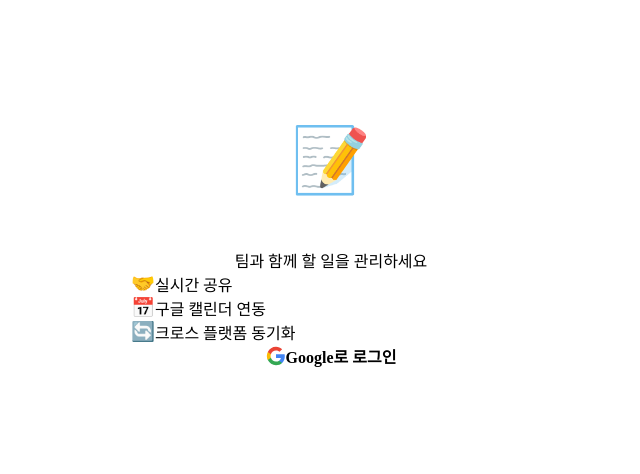
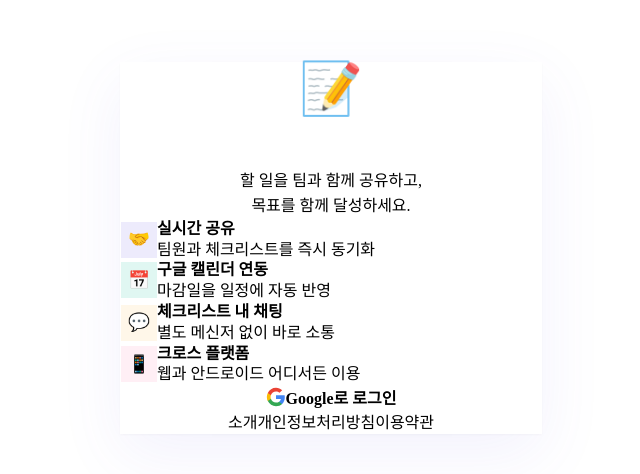
Before and after one commit to bayred78/TodoList-Share, a React (Vite) app: page /login in a window 1280 px wide. Shown: the part 160-634 px from the top of the page, without its empty margins (309-949 px from the left). Built offline with nearby package versions, Linux system fonts and the light colour scheme; no server answers; the HTML template or start-up script is replaced by a standard one; what @capacitor/core would draw is missing.

Commit message:
2026-03-13 로그인 페이지 리디자인, 랜딩 페이지 강점 배너, 캘린더 PC 크기 고정

```diff
--- a/src/components/CalendarView.css
+++ b/src/components/CalendarView.css
@@ -3,6 +3,8 @@
 .cal-view {
     position: relative;
     padding: var(--spacing-sm);
+    max-width: 480px;
+    margin: 0 auto;
 }
 
 /* 인증 필요 화면 */
--- a/src/pages/LoginPage.css
+++ b/src/pages/LoginPage.css
@@ -1,61 +1,133 @@
+/* ===== LoginPage — 균형 잡힌 프리미엄 디자인 ===== */
+
 .login-page {
     min-height: 100vh;
     display: flex;
     align-items: center;
     justify-content: center;
+    padding: var(--spacing-md);
+    background: linear-gradient(160deg, #F0EDFF 0%, var(--color-bg) 40%, #E8F8F5 100%);
     position: relative;
     overflow: hidden;
-    padding: var(--spacing-md);
 }
 
-.login-card {
-    width: 100%;
-    max-width: 400px;
-    text-align: center;
-    padding: var(--spacing-2xl) var(--spacing-xl);
-    background: var(--color-bg-card);
-    border-radius: var(--radius-xl);
-    border: 1px solid var(--color-border);
-    box-shadow: var(--shadow-lg);
-    position: relative;
-    z-index: 2;
-    animation: scaleIn 0.4s ease;
+/* ===== 배경 장식 (은은하지만 생동감 있는 블롭) ===== */
+.login-bg-decoration {
+    position: fixed;
+    inset: 0;
+    pointer-events: none;
+    z-index: 0;
+    overflow: hidden;
 }
 
-.login-logo {
-    font-size: 4rem;
-    margin-bottom: var(--spacing-md);
-    animation: float 3s ease-in-out infinite;
+.login-blob {
+    position: absolute;
+    border-radius: 50%;
+    filter: blur(60px);
+    opacity: 0.15;
 }
 
-@keyframes float {
+.login-blob-1 {
+    width: 320px;
+    height: 320px;
+    background: var(--color-primary);
+    top: -80px;
+    right: -60px;
+    animation: blobFloat 8s ease-in-out infinite;
+}
 
-    0%,
-    100% {
-        transform: translateY(0);
+.login-blob-2 {
+    width: 250px;
+    height: 250px;
+    background: var(--color-secondary);
+    bottom: -60px;
+    left: -40px;
+    animation: blobFloat 10s ease-in-out infinite 2s;
+}
+
+.login-blob-3 {
+    width: 180px;
+    height: 180px;
+    background: var(--color-accent);
+    top: 40%;
+    right: 15%;
+    animation: blobFloat 12s ease-in-out infinite 4s;
+}
+
+@keyframes blobFloat {
+    0%, 100% {
+        transform: translate(0, 0) scale(1);
     }
-
-    50% {
-        transform: translateY(-10px);
+    33% {
+        transform: translate(15px, -20px) scale(1.05);
+    }
+    66% {
+        transform: translate(-10px, 10px) scale(0.97);
     }
 }
 
+/* ===== 로그인 카드 ===== */
+.login-card {
+    width: 100%;
+    max-width: 420px;
+    background: rgba(255, 255, 255, 0.82);
+    backdrop-filter: blur(20px);
+    -webkit-backdrop-filter: blur(20px);
+    border-radius: var(--radius-xl);
+    border: 1px solid rgba(255, 255, 255, 0.6);
+    box-shadow:
+        0 20px 60px rgba(108, 92, 231, 0.08),
+        0 1px 3px rgba(0, 0, 0, 0.04);
+    padding: var(--spacing-2xl) var(--spacing-xl);
+    text-align: center;
+    position: relative;
+    z-index: 2;
+    animation: cardEnter 0.6s cubic-bezier(0.16, 1, 0.3, 1);
+}
+
+@keyframes cardEnter {
+    from {
+        opacity: 0;
+        transform: translateY(24px) scale(0.97);
+    }
+    to {
+        opacity: 1;
+        transform: translateY(0) scale(1);
+    }
+}
+
+/* ===== 로고 영역 ===== */
+.login-logo {
+    font-size: 3.2rem;
+    margin-bottom: var(--spacing-sm);
+    display: inline-block;
+    animation: logoFloat 4s ease-in-out infinite;
+}
+
+@keyframes logoFloat {
+    0%, 100% { transform: translateY(0); }
+    50% { transform: translateY(-6px); }
+}
+
 .login-title {
-    font-size: var(--font-size-3xl);
-    font-weight: 700;
-    background: linear-gradient(135deg, var(--color-primary-light), var(--color-secondary));
+    font-size: var(--font-size-2xl);
+    font-weight: 800;
+    background: linear-gradient(135deg, var(--color-primary), var(--color-primary-dark));
     -webkit-background-clip: text;
     -webkit-text-fill-color: transparent;
     background-clip: text;
-    margin-bottom: var(--spacing-sm);
+    margin-bottom: var(--spacing-xs);
+    letter-spacing: -0.3px;
 }
 
 .login-subtitle {
+    font-size: var(--font-size-sm);
     color: var(--color-text-secondary);
-    font-size: var(--font-size-md);
     margin-bottom: var(--spacing-xl);
+    line-height: 1.6;
 }
 
+/* ===== 기능 하이라이트 (컬러폴 아이콘 + 설명) ===== */
 .login-features {
     display: flex;
     flex-direction: column;
@@ -66,48 +138,113 @@
 .login-feature {
     display: flex;
     align-items: center;
-    gap: var(--spacing-sm);
+    gap: var(--spacing-md);
     padding: var(--spacing-sm) var(--spacing-md);
-    background: var(--color-bg-glass);
+    background: var(--color-bg);
     border-radius: var(--radius-md);
-    font-size: var(--font-size-sm);
-    color: var(--color-text-secondary);
+    text-align: left;
+    transition: all var(--transition-normal);
+    animation: featureSlideIn 0.5s ease both;
 }
 
-.login-feature-icon {
-    font-size: 1.2rem;
+.login-feature:nth-child(1) { animation-delay: 0.15s; }
+.login-feature:nth-child(2) { animation-delay: 0.25s; }
+.login-feature:nth-child(3) { animation-delay: 0.35s; }
+.login-feature:nth-child(4) { animation-delay: 0.45s; }
+
+@keyframes featureSlideIn {
+    from {
+        opacity: 0;
+        transform: translateX(-12px);
+    }
+    to {
+        opacity: 1;
+        transform: translateX(0);
+    }
 }
 
+.login-feature:hover {
+    background: var(--color-bg-elevated);
+    transform: translateX(4px);
+}
+
+.login-feature-icon-wrap {
+    width: 36px;
+    height: 36px;
+    border-radius: var(--radius-sm);
+    display: flex;
+    align-items: center;
+    justify-content: center;
+    font-size: 1.1rem;
+    flex-shrink: 0;
+}
+
+.login-feature-icon-wrap.purple {
+    background: rgba(108, 92, 231, 0.12);
+}
+.login-feature-icon-wrap.green {
+    background: rgba(0, 184, 148, 0.12);
+}
+.login-feature-icon-wrap.orange {
+    background: rgba(253, 203, 110, 0.15);
+}
+.login-feature-icon-wrap.pink {
+    background: rgba(253, 121, 168, 0.12);
+}
+
+.login-feature-text {
+    display: flex;
+    flex-direction: column;
+}
+
+.login-feature-name {
+    font-size: var(--font-size-sm);
+    font-weight: 600;
+    color: var(--color-text);
+    line-height: 1.3;
+}
+
+.login-feature-desc {
+    font-size: var(--font-size-xs);
+    color: var(--color-text-muted);
+    line-height: 1.3;
+}
+
+/* ===== Google 로그인 버튼 ===== */
 .btn-google {
     display: flex;
     align-items: center;
     justify-content: center;
     gap: var(--spacing-sm);
     width: 100%;
-    padding: var(--spacing-md) var(--spacing-lg);
-    background: white;
+    padding: 14px var(--spacing-lg);
+    background: var(--color-bg-card);
     color: var(--color-text);
     border-radius: var(--radius-full);
     font-weight: 600;
     font-size: var(--font-size-md);
+    border: 1px solid var(--color-border);
+    box-shadow: var(--shadow-sm);
     transition: all var(--transition-normal);
-    box-shadow: var(--shadow-sm);
     cursor: pointer;
-    border: none;
     font-family: inherit;
+    animation: featureSlideIn 0.5s ease 0.55s both;
 }
 
 .btn-google:hover {
-    transform: translateY(-2px);
+    transform: translateY(-3px);
     box-shadow: var(--shadow-md);
+    border-color: var(--color-primary-light);
+    background: linear-gradient(135deg, #FAFAFA, #F0EDFF);
 }
 
 .btn-google:active {
-    transform: translateY(0);
+    transform: translateY(-1px);
+    box-shadow: var(--shadow-sm);
 }
 
 .btn-google:disabled {
-    opacity: 0.7;
+    opacity: 0.6;
     cursor: not-allowed;
     transform: none;
 }
@@ -116,68 +253,36 @@
     flex-shrink: 0;
 }
 
+/* ===== 하단 링크 ===== */
+.login-footer-links {
+    margin-top: var(--spacing-lg);
+    display: flex;
+    justify-content: center;
+    gap: var(--spacing-md);
+    animation: featureSlideIn 0.5s ease 0.65s both;
+}
+
+.login-footer-link {
+    font-size: var(--font-size-xs);
+    color: var(--color-text-muted);
+    text-decoration: none;
+    transition: color var(--transition-fast);
+}
+
+.login-footer-link:hover {
+    color: var(--color-primary-light);
+}
+
+/* ===== 닉네임 폼 ===== */
 .nickname-form {
     text-align: left;
+    margin-top: var(--spacing-md);
 }
 
 .nickname-hint {
     font-size: var(--font-size-xs);
-    color: var(--color-warning);
+    color: var(--color-danger);
+    font-weight: 600;
     margin-bottom: var(--spacing-md);
     text-align: center;
 }
-
-/* Background Decorations */
-.login-decoration {
-    position: fixed;
-    inset: 0;
-    pointer-events: none;
-    z-index: 1;
-}
-
-.decoration-circle {
-    position: absolute;
-    border-radius: 50%;
-    opacity: 0.1;
-}
-
-.decoration-circle-1 {
-    width: 300px;
-    height: 300px;
-    background: var(--color-primary);
-    top: -100px;
-    right: -50px;
-    animation: pulse 4s ease-in-out infinite;
-}
-
-.decoration-circle-2 {
-    width: 200px;
-    height: 200px;
-    background: var(--color-secondary);
-    bottom: -50px;
-    left: -50px;
-    animation: pulse 5s ease-in-out infinite 1s;
-}
-
-.decoration-circle-3 {
-    width: 150px;
-    height: 150px;
-    background: var(--color-accent);
-    top: 50%;
-    right: 20%;
-    animation: pulse 6s ease-in-out infinite 2s;
-}
-
-@keyframes pulse {
-
-    0%,
-    100% {
-        transform: scale(1);
-        opacity: 0.1;
-    }
-
-    50% {
-        transform: scale(1.1);
-        opacity: 0.15;
-    }
-}
--- a/src/pages/LoginPage.jsx
+++ b/src/pages/LoginPage.jsx
@@ -1,4 +1,5 @@
 import React, { useState } from 'react';
+import { Link } from 'react-router-dom';
 import useAuthStore from '../stores/authStore';
 import useToastStore from '../stores/toastStore';
 import './LoginPage.css';
@@ -62,9 +63,14 @@ export default function LoginPage() {
     if (isNewUser && user) {
         return (
             <div className="login-page">
+                <div className="login-bg-decoration">
+                    <div className="login-blob login-blob-1"></div>
+                    <div className="login-blob login-blob-2"></div>
+                    <div className="login-blob login-blob-3"></div>
+                </div>
                 <div className="login-card">
-                    <div className="login-logo">📝</div>
-                    <h1 className="login-title">닉네임 설정</h1>
+                    <div className="login-logo">👋</div>
+                    <h1 className="login-title">반갑습니다!</h1>
                     <p className="login-subtitle">앱에서 사용할 닉네임을 설정해주세요</p>
 
                     <form onSubmit={handleSetNickname} className="nickname-form">
@@ -80,7 +86,7 @@ export default function LoginPage() {
                                 autoFocus
                             />
                         </div>
-                        <p className="nickname-hint" style={{ color: 'var(--color-warning)', fontWeight: 600 }}>
+                        <p className="nickname-hint">
                             ⚠ 닉네임은 한 번 설정하면 변경할 수 없습니다.
                         </p>
                         <button
@@ -96,26 +102,53 @@ export default function LoginPage() {
         );
     }
 
-    // 로그인 화면
+    // 메인 로그인 화면
     return (
         <div className="login-page">
+            {/* 배경 블롭 장식 */}
+            <div className="login-bg-decoration">
+                <div className="login-blob login-blob-1"></div>
+                <div className="login-blob login-blob-2"></div>
+                <div className="login-blob login-blob-3"></div>
+            </div>
+
             <div className="login-card">
                 <div className="login-logo">📝</div>
                 <h1 className="login-title">TodoList Share</h1>
-                <p className="login-subtitle">팀과 함께 할 일을 관리하세요</p>
+                <p className="login-subtitle">
+                    할 일을 팀과 함께 공유하고,<br />
+                    목표를 함께 달성하세요.
+                </p>
 
+                {/* 기능 하이라이트 (컬러 아이콘 + 한 줄 설명) */}
                 <div className="login-features">
                     <div className="login-feature">
-                        <span className="login-feature-icon">🤝</span>
-                        <span>실시간 공유</span>
+                        <div className="login-feature-icon-wrap purple">🤝</div>
+                        <div className="login-feature-text">
+                            <span className="login-feature-name">실시간 공유</span>
+                            <span className="login-feature-desc">팀원과 체크리스트를 즉시 동기화</span>
+                        </div>
                     </div>
                     <div className="login-feature">
-                        <span className="login-feature-icon">📅</span>
-                        <span>구글 캘린더 연동</span>
+                        <div className="login-feature-icon-wrap green">📅</div>
+                        <div className="login-feature-text">
+                            <span className="login-feature-name">구글 캘린더 연동</span>
+                            <span className="login-feature-desc">마감일을 일정에 자동 반영</span>
+                        </div>
                     </div>
                     <div className="login-feature">
-                        <span className="login-feature-icon">🔄</span>
-                        <span>크로스 플랫폼 동기화</span>
+                        <div className="login-feature-icon-wrap orange">💬</div>
+                        <div className="login-feature-text">
+                            <span className="login-feature-name">체크리스트 내 채팅</span>
+                            <span className="login-feature-desc">별도 메신저 없이 바로 소통</span>
+                        </div>
+                    </div>
+                    <div className="login-feature">
+                        <div className="login-feature-icon-wrap pink">📱</div>
+                        <div className="login-feature-text">
+                            <span className="login-feature-name">크로스 플랫폼</span>
+                            <span className="login-feature-desc">웹과 안드로이드 어디서든 이용</span>
+                        </div>
                     </div>
                 </div>
 
@@ -138,12 +171,13 @@ export default function LoginPage() {
                         </>
                     )}
                 </button>
-            </div>
 
-            <div className="login-decoration">
-                <div className="decoration-circle decoration-circle-1"></div>
-                <div className="decoration-circle decoration-circle-2"></div>
-                <div className="decoration-circle decoration-circle-3"></div>
+                {/* 하단 링크 */}
+                <div className="login-footer-links">
+                    <Link to="/" className="login-footer-link">소개</Link>
+                    <Link to="/privacy" className="login-footer-link">개인정보처리방침</Link>
+                    <Link to="/terms" className="login-footer-link">이용약관</Link>
+                </div>
             </div>
         </div>
     );
```
Also changed, not shown: src/pages/LandingPage.css (+59 -0 lines), src/pages/LandingPage.jsx (+15 -1 lines), 1 other file (tests, documents, lock files or other folders).
